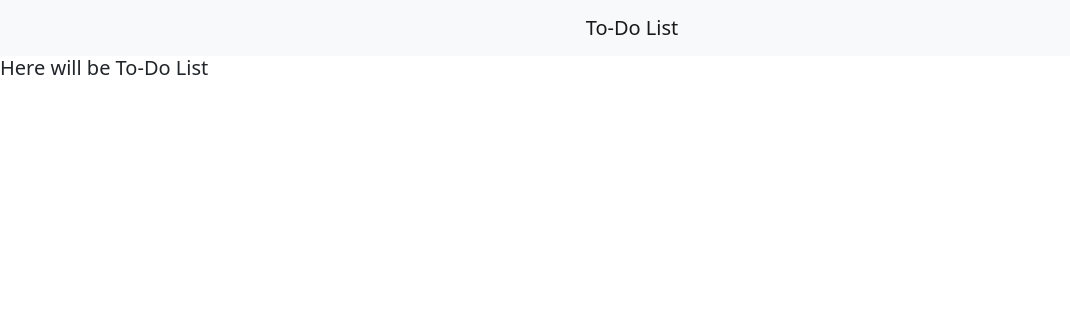
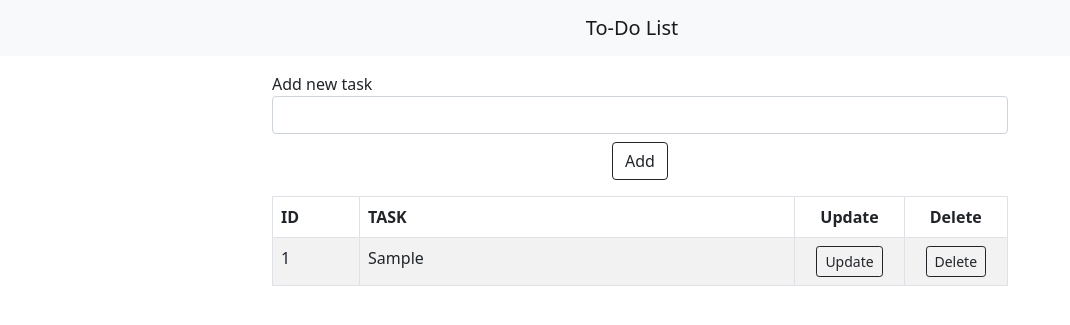
Before and after one commit to Leszczynka/RecruitmentTask, a Flask app: template backend/2.1 Flask App/flask_todo/app/templates/index.html in a window 1280 px wide. Shown: the top 325 px of the page, without its empty margins (0-1070 px from the left). Run offline with Flask 2, Linux system fonts and the light colour scheme; the template is opened without the code that fills it: values that come from a table or form of the project are taken from there, others are empty; tables that the repository leaves empty hold one stand-in row (values such as "Sample post"); some libraries are stand-ins or nearby versions.

Commit message:
Create functionality to add new task and display To-Do List

```diff
--- a/backend/2.1 Flask App/flask_todo/app/api/__init__.py
+++ b/backend/2.1 Flask App/flask_todo/app/api/__init__.py
@@ -1,5 +1,3 @@
 from flask import Blueprint
 
 api = Blueprint('api', __name__)
-
-from . import todolist
--- /dev/null
+++ b/backend/2.1 Flask App/flask_todo/app/main/__init__.py
@@ -0,0 +1,5 @@
+from flask import Blueprint
+
+main = Blueprint('main', __name__)
+
+from . import views
--- /dev/null
+++ b/backend/2.1 Flask App/flask_todo/app/main/forms.py
@@ -0,0 +1,8 @@
+from flask_wtf import FlaskForm
+from wtforms import StringField, SubmitField
+from wtforms.validators import DataRequired
+
+
+class ToDoListForm(FlaskForm):
+    task = StringField('Add new task', validators=[DataRequired()])
+    submit = SubmitField('Add')
--- a/backend/2.1 Flask App/flask_todo/app/templates/base.html
+++ b/backend/2.1 Flask App/flask_todo/app/templates/base.html
@@ -14,5 +14,6 @@
 			</div>
 		</div>
 	</nav>
-{% block body %}{% endblock %}
+	{% block body %}{% endblock %}
+	<script src="https://cdn.jsdelivr.net/npm/bootstrap@5.1.1/dist/js/bootstrap.bundle.min.js"></script>
 </body>
--- a/backend/2.1 Flask App/flask_todo/app/templates/index.html
+++ b/backend/2.1 Flask App/flask_todo/app/templates/index.html
@@ -1,4 +1,50 @@
 {% extends 'base.html' %}
+{% import "bootstrap/wtf.html" as wtf %}
 {% block body %}
-	<h5>Here will be To-Do List</h5>
+<div class="container">
+	<div class="row justify-content-center mt-3">
+		<div class="col-md-8">
+			<form method="POST">
+				<div class="form-group">
+					{{ form.hidden_tag() }}
+					{{ form.task.label }} {{ form.task(class="form-control") }}
+				</div>
+				<div class="form-group text-center mt-2">
+					{{ form.submit(class="btn btn-outline-dark") }}
+				</div>
+			</form>
+			<div>
+				{% if errors %}
+					{% for error in errors %}
+						<p>{{ error }}</p>
+					{% endfor %}
+				{% endif %}
+			</div>
+			{% if tasks %}
+			<div class="mt-3">
+				<table class="table table-bordered table-striped w-auto">
+					<thead>
+						<tr>
+							<th>ID</th>
+							<th>TASK</th>
+							<th class="text-center">Update</th>
+							<th class="text-center">Delete</th>
+						</tr>
+					</thead>
+					<tbody>
+					{% for task in tasks %}
+					<tr>
+						<td class="col-md-1">{{ task.id }}</td>
+						<td class="col-md-5">{{ task.task }}</td>
+						<td class="col-md-1 text-center"><a class="btn btn-sm btn-outline-dark" href="#">Update</a></td>
+						<td class="col-md-1 text-center"><a class="btn btn-sm btn-outline-dark" href="#">Delete</a></td>
+					</tr>
+					{% endfor %}
+					</tbody>
+				</table>
+			</div>
+			{% endif %}
+		</div>
+	</div>
+</div>
 {% endblock %}
```
Also changed, not shown: backend/2.1 Flask App/flask_todo/app/__init__.py (+6 -1 lines), backend/2.1 Flask App/flask_todo/app/main/views.py (added, +16 -0 lines).
